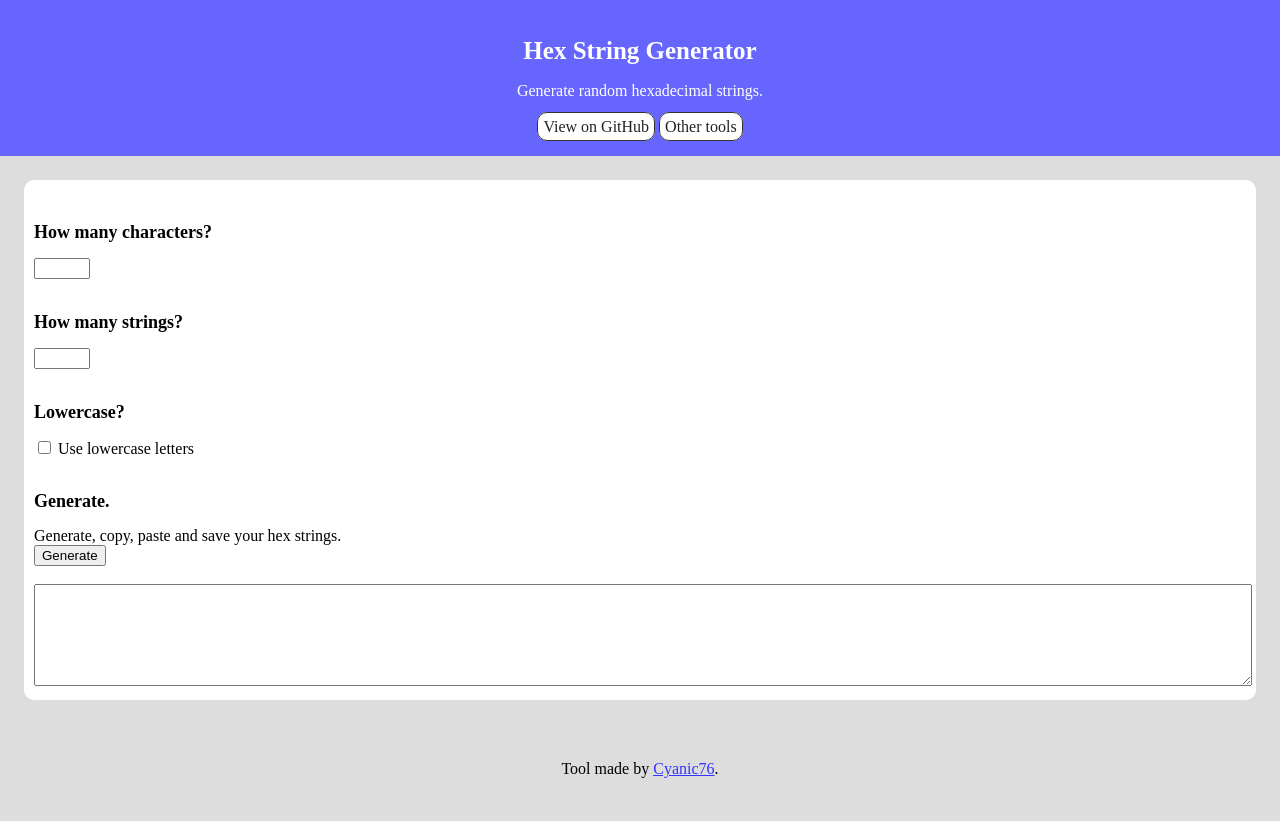
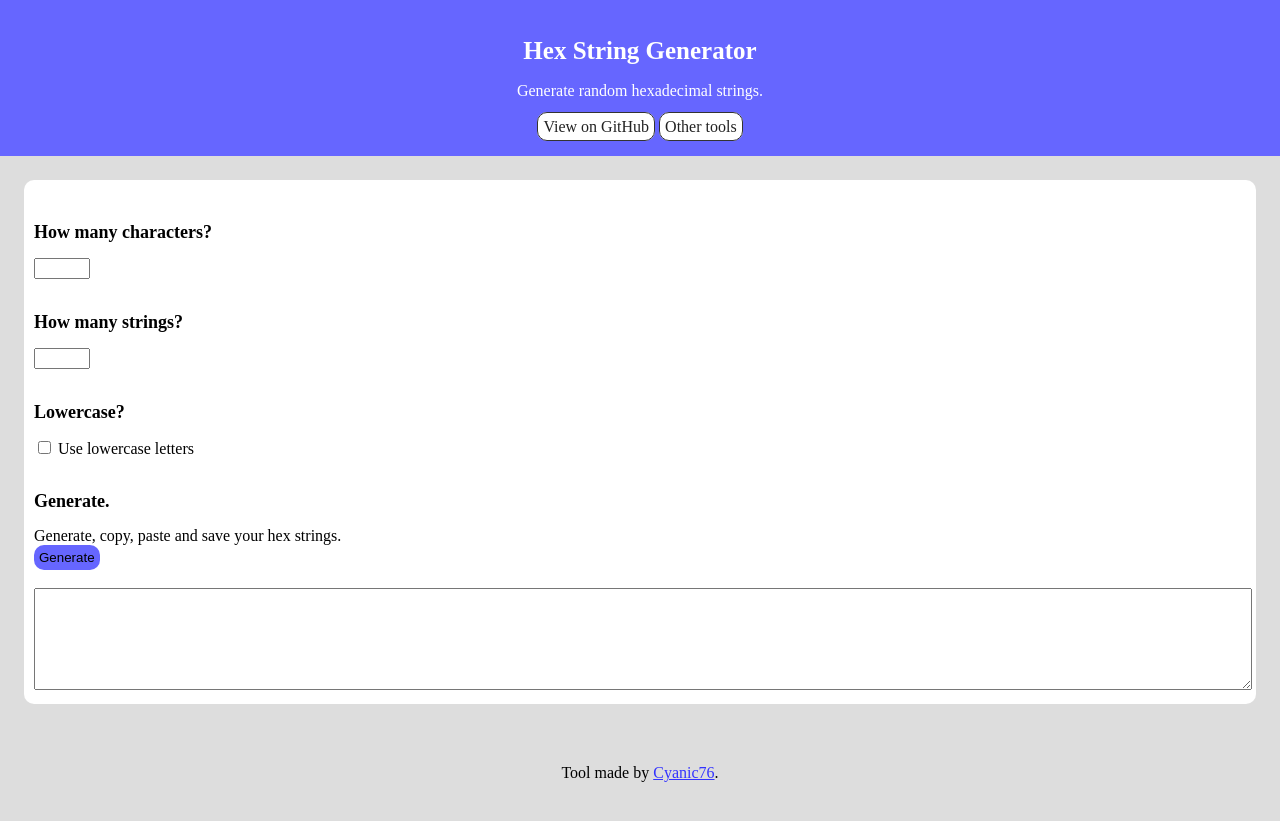
Before and after one commit to Cyanic76/SpaceRemover, a Jekyll site: the page html/hexgenerator/index.html, which Jekyll copies as it is, in a window 1280 px wide. Shown: the top 821 px of the page. Built offline with Jekyll 4.4.1, drawn with Linux system fonts in a browser that asks for light colours.

Commit message:
bug fixes

```diff
--- a/html/dilg/index.html
+++ b/html/dilg/index.html
@@ -133,7 +133,7 @@
 
 			<h2>Generate your link</h2>
 			You'll be able to share the link to other users.<br>
-			<button onclick="gen();">Generate</button>
+			<button onclick="gen();" style="background-color: #66f; border: 0px solid white; padding: 5px; border-radius: 10px;">Generate</button>
 			<br><br>
 			<span id="output_link">.</span>
 
--- a/html/hexgenerator/index.html
+++ b/html/hexgenerator/index.html
@@ -44,7 +44,7 @@
 			<!-- Generate -->
 			<h2>Generate.</h2>
 			Generate, copy, paste and save your hex strings.<br>
-			<button onclick="generate();">Generate</button>
+			<button onclick="generate();" style="background-color: #66f; border: 0px solid white; padding: 5px; border-radius: 10px;">Generate</button>
 			<br><br>
 
 			<textarea readonly id="output" style="color: black; height: 96px; width: 100%;"></textarea>
--- a/html/hexgenerator/main.js
+++ b/html/hexgenerator/main.js
@@ -4,10 +4,13 @@ function generate(){
 	let lower = document.getElementById("lowercase");
 	let final = document.getElementById("output");
 
-	final.value = ""
+	final.value = "";
 
 	if(isNaN(chars) || chars > 32 || chars < 1){
 		alert("Character number must be a number between 1 and 32.")
+	}
+	if(isNaN(tries) || tries > 32 || tries < 1){
+		alert("Strings number must be a number between 1 and 32.")
 	}
 
 	const items = ["0", "1", "2", "3", "4", "5", "6", "7", "8", "9", "A", "B", "C", "D", "E", "F"]
--- a/html/passwordgenerator/index.html
+++ b/html/passwordgenerator/index.html
@@ -46,7 +46,7 @@
 			<!-- Generate -->
 			<h2>Generate.</h2>
 			Generate, copy, paste and save your brand new password.<br>
-			<button onclick="gen();">Get your password</button>
+			<button onclick="gen();" style="background-color: #66f; border: 0px solid white; padding: 5px; border-radius: 10px;">Get your password</button>
 			<br><br>
 
 			<textarea id="output" readonly style="color: black; height: 96px; width: 100%;"></textarea>
```
